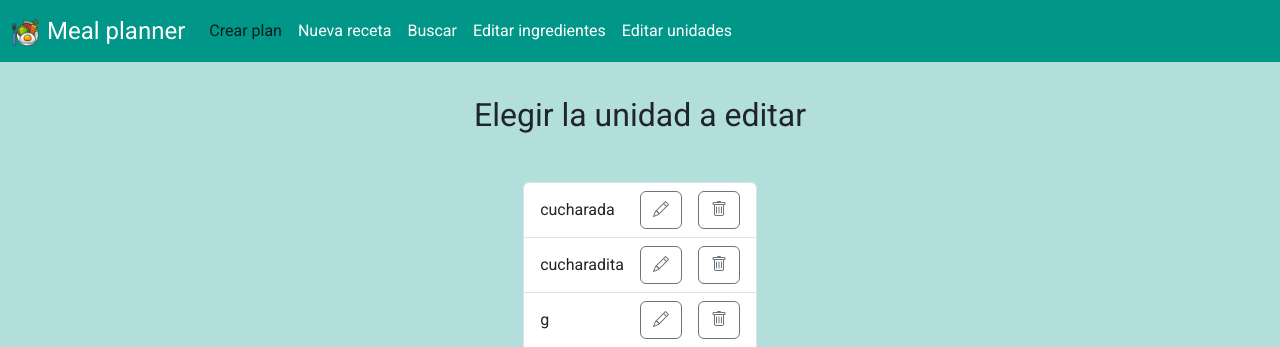
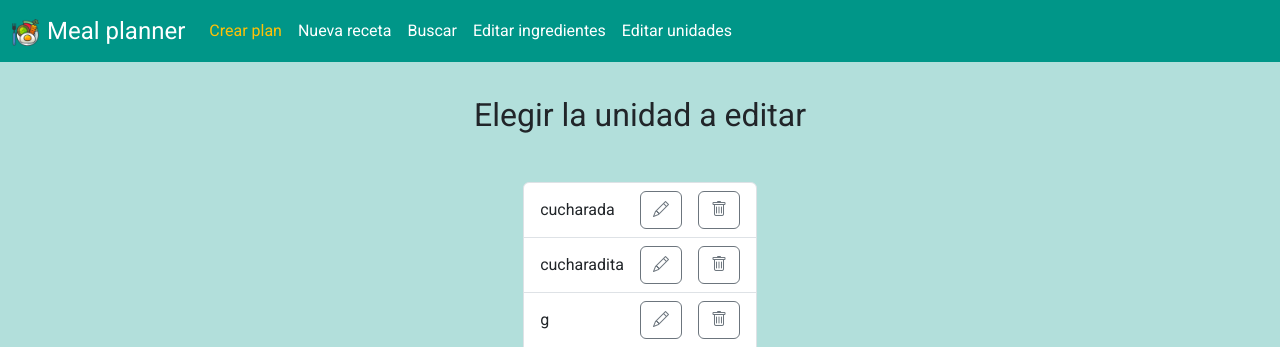
Before and after one commit to CarolinaCampi/meal_planner, a Flask app: page /edit_units in a window 1280 px wide, with the pointer over the restyled element. Shown: the top 347 px of the page. Run offline with Flask 3, Linux system fonts and the light colour scheme; data comes from the database, SQL or seed files in the repository.

Commit message:
Update styles.css with hover for navbar

```diff
--- a/static/styles.css
+++ b/static/styles.css
@@ -31,6 +31,10 @@ nav {
     color: white;
 }
 
+.nav-link:hover, .navbar-brand:hover {
+    color: #ffc107;
+}
+
 /* MAIN */
 .btn-color {
     background-color: #ffc107;
```
